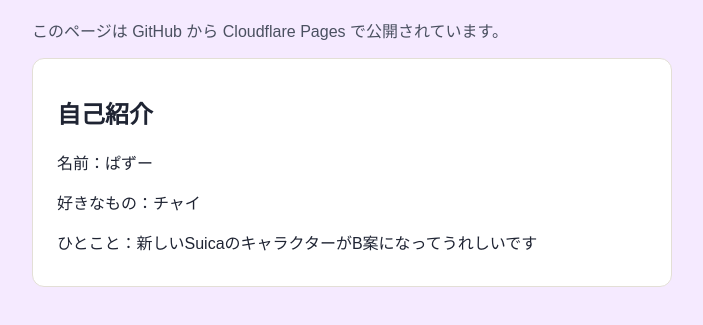
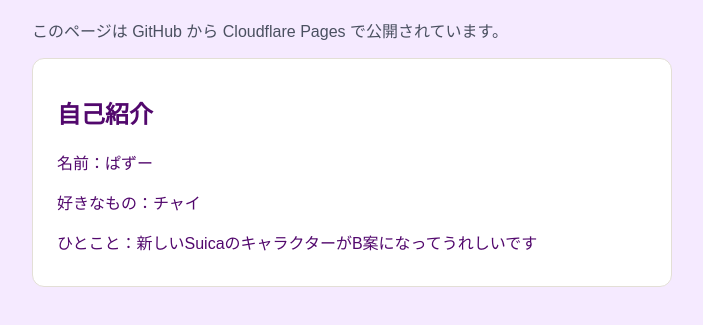
Before and after one commit to yamadapazu/git-practice-pazu, a plain HTML site: page index.html in a window 1280 px wide. Shown: the part 113-438 px from the top of the page, without its empty margins (288-991 px from the left). Drawn offline with Linux system fonts and the light colour scheme.

Commit message:
bodyのテキストカラーを#1f2433から#52086dに変更

```diff
--- a/style.css
+++ b/style.css
@@ -2,7 +2,7 @@ body {
   margin: 0;
   font-family: "Hiragino Sans", "Noto Sans JP", sans-serif;
   background: #f5eaff;
-  color: #1f2433;
+  color: #52086d;
 }
 
 main {
```
